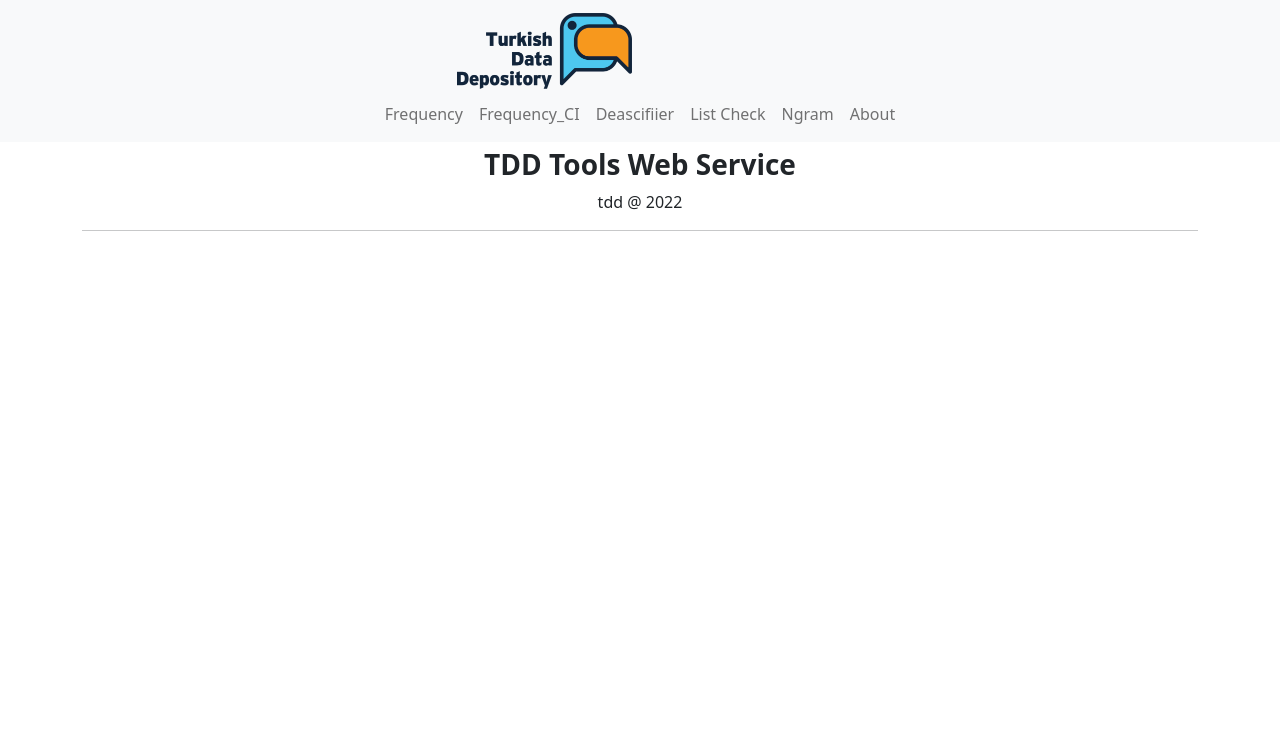
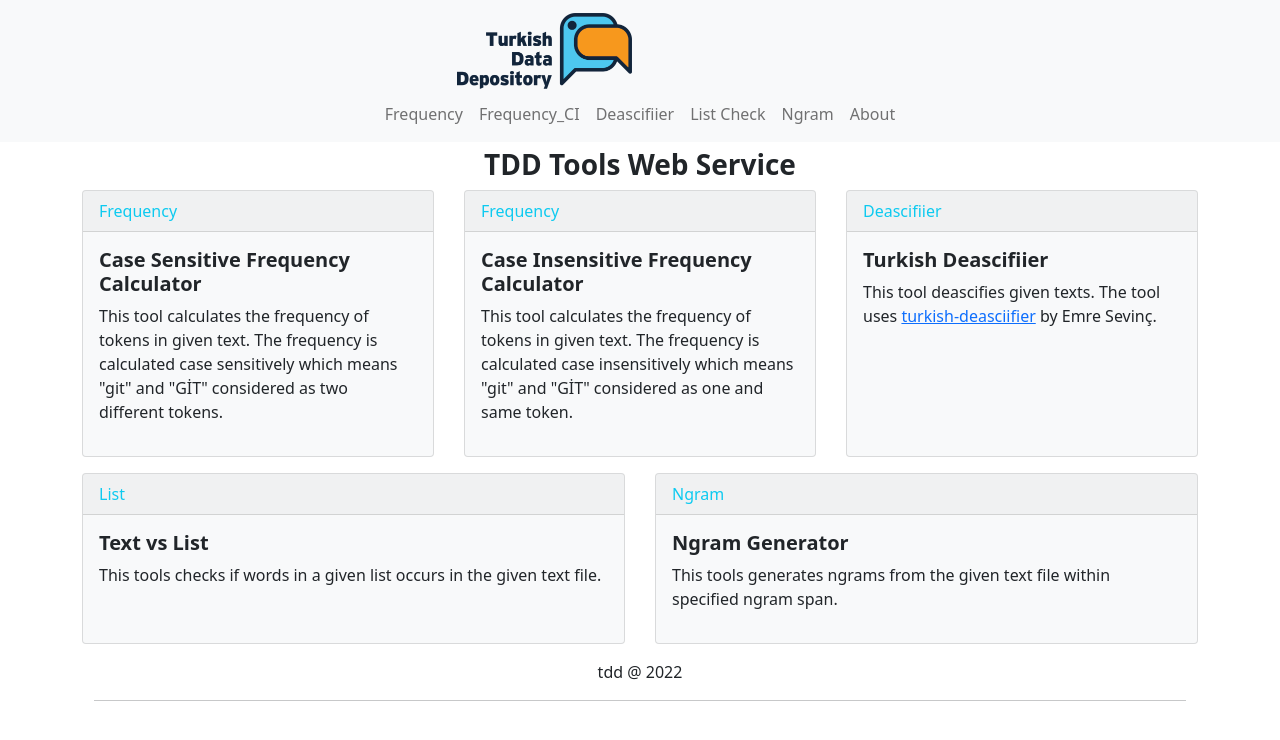
Before and after one commit to tdd-ai/tdd_tools, a Flask app: page / in a window 1280 px wide. Shown: the top 740 px of the page. Run offline with Flask 2, Linux system fonts and the light colour scheme; some libraries are stand-ins or nearby versions.

Commit message:
Index page updated

```diff
--- a/templates/index.html
+++ b/templates/index.html
@@ -11,6 +11,64 @@
         </div>
 
         <div class="container">
+<div class="card-deck">
+<div class="card bg-light mb-3">
+  <div class="card-header text-info stretched-link">Frequency</div>
+  <div class="card-body">
+    <h5 class="card-title"><b>Case Sensitive Frequency Calculator</b></h5>
+    <p class="card-text">
+This tool calculates the frequency of tokens in given text. The frequency is calculated case sensitively which means "git" and "GİT" considered as two different tokens.
+</p>
+      <a href="/freq" class="stretched-link"></a>
+  </div>
+</div>
+
+<div class="card bg-light mb-3">
+  <div class="card-header text-info stretched-link">Frequency</div>
+  <div class="card-body">
+    <h5 class="card-title"><b>Case Insensitive Frequency Calculator</b></h5>
+    <p class="card-text">
+This tool calculates the frequency of tokens in given text. The frequency is calculated case insensitively which means "git" and "GİT" considered as one and same token.
+</p>
+      <a href="/freq_ci" class="stretched-link"></a>
+  </div>
+</div>
+
+<div class="card bg-light mb-3">
+  <div class="card-header text-info stretched-link">Deascifiier</div>
+  <div class="card-body">
+      <h5 class="card-title"><b>Turkish Deascifiier</b></h5>
+    <p class="card-text">This tool deascifies given texts.
+        The tool uses <a href="https://github.com/emres/turkish-deasciifier">turkish-deasciifier</a> by Emre Sevinç. </p>
+ <a href="/deascii" class="stretched-link"></a>
+  </div>
+</div>
+</div>
+
+
+
+<div class="card-deck">
+<div class="card bg-light mb-3">
+  <div class="card-header text-info stretched-link">List</div>
+  <div class="card-body">
+    <h5 class="card-title"><b>Text vs List</b></h5>
+    <p class="card-text">
+This tools checks if words in a given list occurs in the given text file.
+</p>
+      <a href="/list_check" class="stretched-link"></a>
+  </div>
+</div>
+
+<div class="card bg-light mb-3">
+  <div class="card-header text-info stretched-link">Ngram</div>
+  <div class="card-body">
+    <h5 class="card-title"><b>Ngram Generator</b></h5>
+    <p class="card-text">
+This tools generates ngrams from the given text file within specified ngram span.
+</p>
+      <a href="/ngram" class="stretched-link"></a>
+  </div>
+</div>
 
 
         </div>
```
